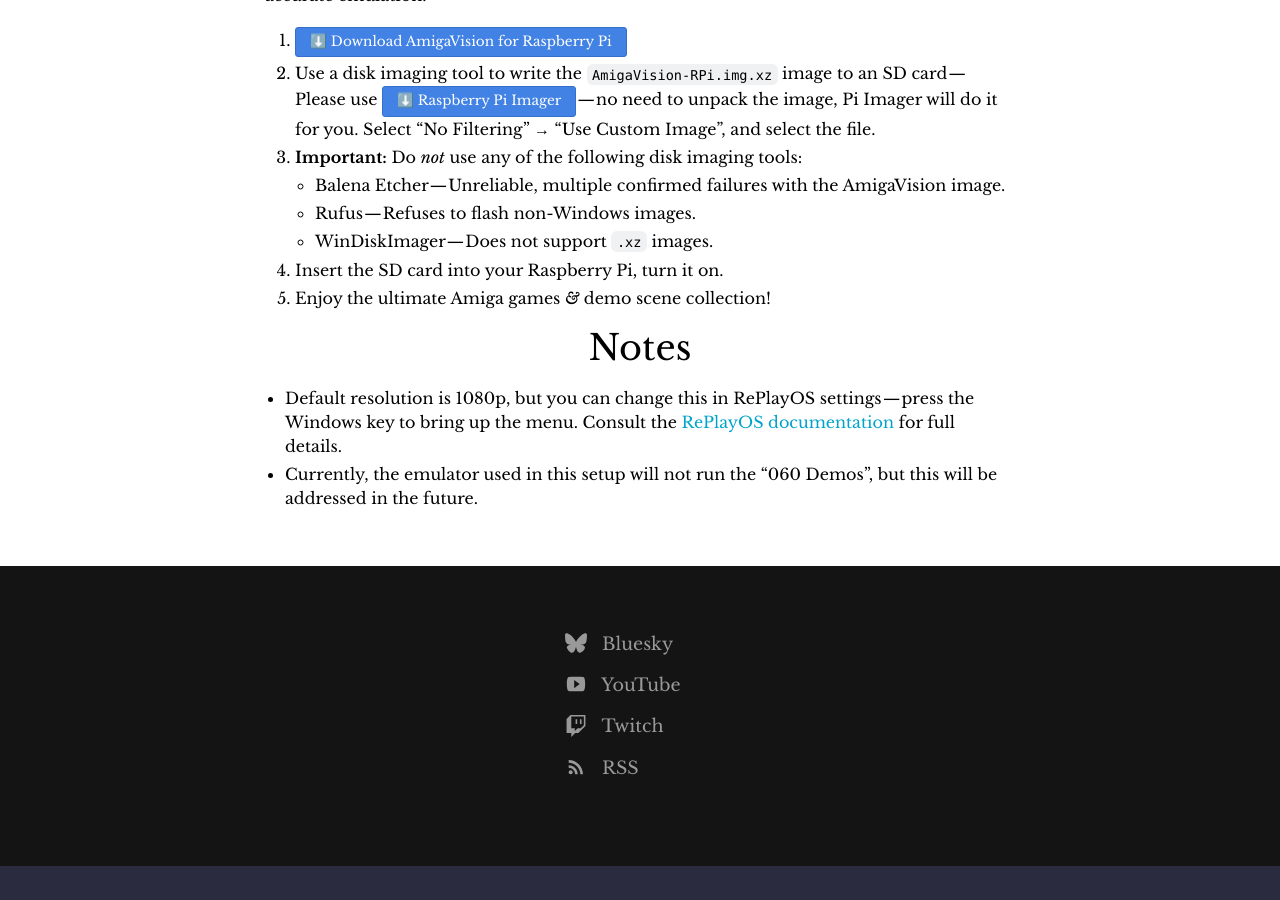
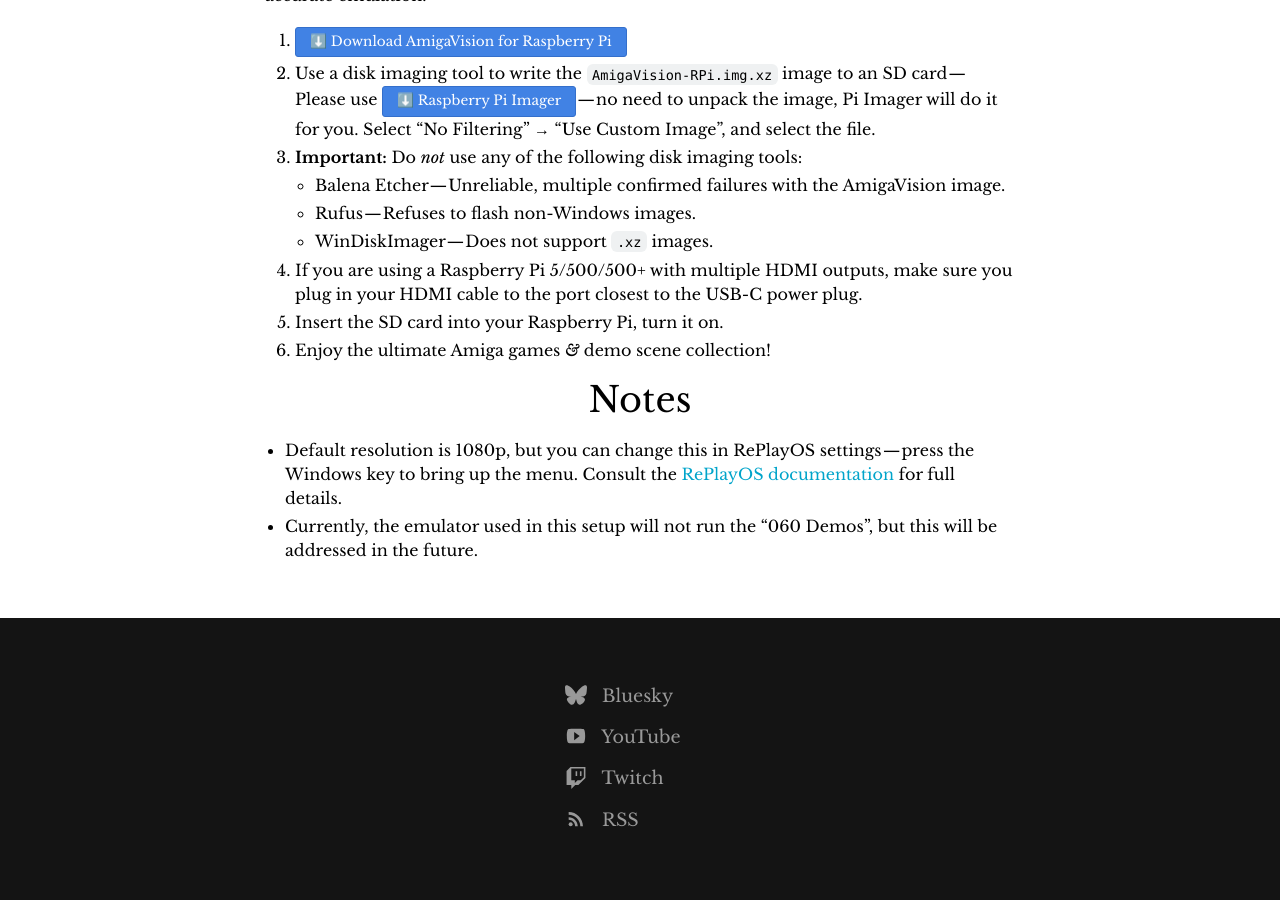
Before and after one commit to amigavision/amigavision.github.io, a Jekyll site: the page built from download/pi.html, in a window 1280 px wide and 900 px high, scrolled down 608 px. Built offline with Jekyll 4.4.1, drawn with Linux system fonts in a browser that asks for light colours; before the commit the page ends 1474 px from its top, so only the background shows below that.

Commit message:
Ensure people don't use the wrong HDMI port

```diff
--- a/download/pi.html
+++ b/download/pi.html
@@ -26,6 +26,7 @@
           <li>Rufus — Refuses to flash non-Windows images.
           <li>WinDiskImager — Does not support <code>.xz</code> images.
         </ul>
+      <li>If you are using a Raspberry Pi 5/500/500+ with multiple HDMI outputs, make sure you plug in your HDMI cable to the port closest to the USB-C power plug.
       <li>Insert the SD card into your Raspberry Pi, turn it on.
       <li>Enjoy the ultimate Amiga games <i>&</i> demo scene collection!
     </ol>
```
